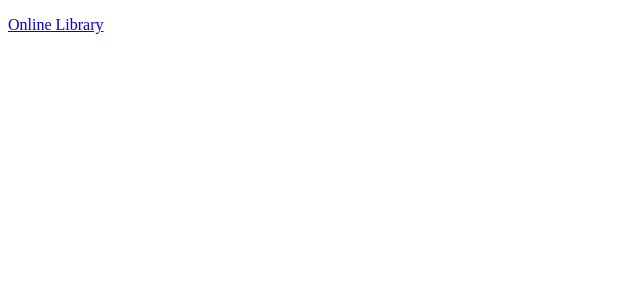
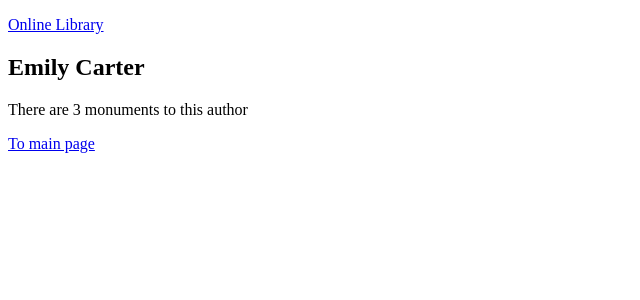
Before and after one commit to shyrynsky/Angular-SSR-SSG-App, an Angular app: page /author/0 in a window 1280 px wide. Before the commit this address led to /. Shown: the top 300 px of the page, without its empty margins (0-640 px from the left). Built offline with nearby package versions, Linux system fonts and the light colour scheme; data requests are answered from the project's data file.

Commit message:
made author service and sketched author page

```diff
--- a/src/app/app.component.html
+++ b/src/app/app.component.html
@@ -5,6 +5,15 @@
     </a>
   </header>
   <section class="content">
-    <router-outlet/>
+    @defer {
+      <router-outlet/>
+    } @loading {
+      <p>Loading...</p>
+    } @placeholder {
+      <p>Zzzzzz...</p>
+    } @error {
+      <p>Loading error</p>
+    }
+
   </section>
 </main>
--- /dev/null
+++ b/src/app/pages/author/author.component.html
@@ -0,0 +1,23 @@
+<div>
+  @if (author != null && author != undefined) {
+    <div>
+      <h2>{{ author.name }}</h2>
+      <p>
+        @switch (author.monument_count) {
+          @case (1) {
+            There is {{ author.monument_count }} monument to this author
+          }
+          @case (0) {
+            There are no monuments to this author
+          }
+          @default {
+            There are {{ author.monument_count }} monuments to this author
+          }
+        }
+      </p>
+    </div>
+  } @else {
+    <p>Author not found</p>
+  }
+  <a [routerLink]="['/']">To main page</a>
+</div>
--- /dev/null
+++ b/src/app/pages/author/author.component.ts
@@ -0,0 +1,25 @@
+import { Author } from './../../Models/author';
+import { ActivatedRoute } from '@angular/router';
+import { Component, inject } from '@angular/core';
+import { AuthorsService } from '../../shared/services/authors.service';
+import { RouterLink, RouterOutlet } from '@angular/router';
+
+@Component({
+  selector: 'app-author',
+  standalone: true,
+  imports: [RouterLink, RouterOutlet],
+  templateUrl: './author.component.html',
+  styleUrl: './author.component.css'
+})
+export class AuthorComponent {
+  authorService = inject(AuthorsService)
+  author?: Author;
+  route = inject(ActivatedRoute);
+
+  constructor() {
+    const authorId = parseInt(this.route.snapshot.params['id'], 10);
+    this.authorService.getAuthorById(authorId).then((author) =>{
+      this.author = author;
+    });
+  }
+}
--- a/src/app/pages/books/books.component.html
+++ b/src/app/pages/books/books.component.html
@@ -1,11 +1,5 @@
 <section >
-  @defer {
-    @for (book of booksList; track book.id) {
-      <app-book-item [book]="book"/>
-    }
-  } @loading {
-    <p>Loading books...</p>
-  } @placeholder {
-    <p>:|</p>
+  @for (book of booksList; track book.id) {
+    <app-book-item [book]="book"/>
   }
 </section>
--- a/src/app/routes.ts
+++ b/src/app/routes.ts
@@ -1,5 +1,6 @@
 import {Routes} from '@angular/router';
 import { BooksComponent } from './pages/books/books.component';
+import { AuthorComponent } from './pages/author/author.component';
 
 const routeConfig: Routes = [
     {
@@ -12,6 +13,11 @@ const routeConfig: Routes = [
       path: 'books',
       component: BooksComponent,
       title: 'Books',
+    },
+    {
+      path: 'author/:id',
+      component: AuthorComponent,
+      title: 'Author',
     }
   ];
 export default routeConfig;
--- a/src/app/shared/components/book-item/book-item.component.html
+++ b/src/app/shared/components/book-item/book-item.component.html
@@ -1,6 +1,6 @@
 <div>
   <h2>{{ book.name }}</h2>
   <p>{{ book.description }}</p>
-  <!-- <a [routerLink]="['/book', book.id]">Read</a>
-  <a [routerLink]="['/author', author.id]">Author</a> -->
+  <!-- <a [routerLink]="['/book', book.id]">Read</a> -->
+  <a [routerLink]="['/author', book.author_id]">Author</a>
 </div>
--- a/src/app/shared/components/book-item/book-item.component.ts
+++ b/src/app/shared/components/book-item/book-item.component.ts
@@ -1,10 +1,11 @@
 import { Component, Input } from '@angular/core';
 import { Book } from '../../../Models/book';
+import { RouterLink, RouterOutlet } from '@angular/router';
 
 @Component({
   selector: 'app-book-item',
   standalone: true,
-  imports: [],
+  imports: [RouterLink, RouterOutlet],
   templateUrl: './book-item.component.html',
   styleUrl: './book-item.component.css'
 })
--- /dev/null
+++ b/src/app/shared/services/authors.service.ts
@@ -0,0 +1,16 @@
+import { Injectable } from '@angular/core';
+import { Author } from '../../Models/author';
+
+@Injectable({
+  providedIn: 'root'
+})
+export class AuthorsService {
+
+  url = 'http://localhost:3000/authors';
+
+  async getAuthorById(id: number): Promise<Author | undefined> {
+    const data = await fetch(`${this.url}/${id}`);
+    return (await data.json()) ?? {};
+  }
+
+}
```
Also changed, not shown: src/app/pages/author/author.component.css (added), 1 other file (tests, documents, lock files or other folders).
